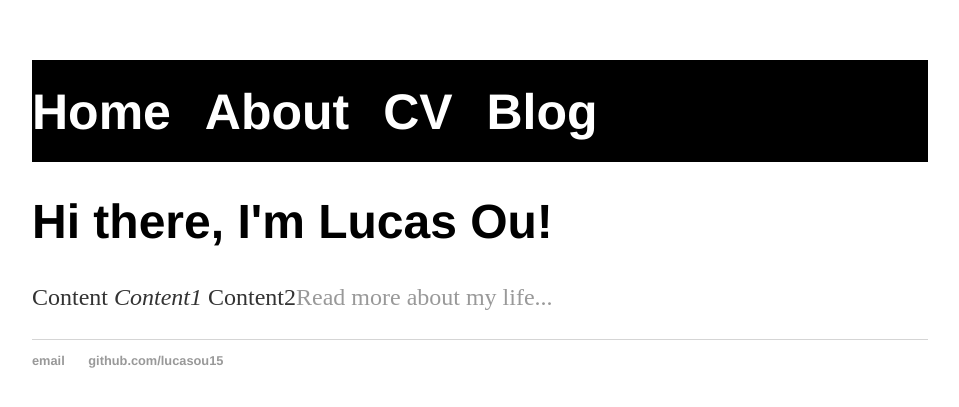
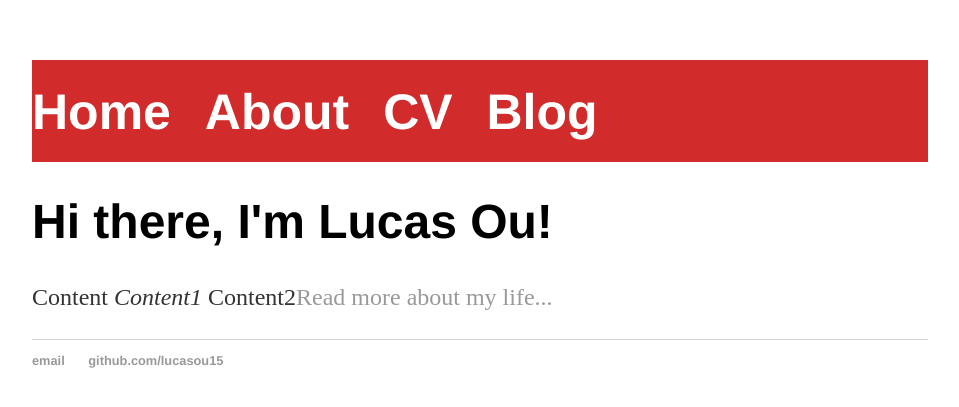
Before and after one commit to lucasou15/lucasou15.github.io, a Jekyll site: the page built from index.html, in a window 1280 px wide. Shown: the top 407 px of the page, without its empty margins (160-1119 px from the left). Built offline with Jekyll 4.4.1, drawn with Linux system fonts in a browser that asks for light colours.

Commit message:
Change navbar style

```diff
--- a/css/main.css
+++ b/css/main.css
@@ -43,8 +43,7 @@ ul.posts li {
 }
 
 .navbar {
-    /* background-color: #D22B2B; */
-    background-color: black;
+    background-color: #D22B2B;
     height: 100px;
     font-size: 50px;
     width: 100%;
```
